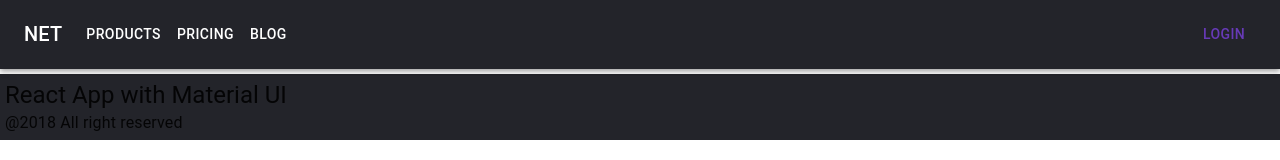
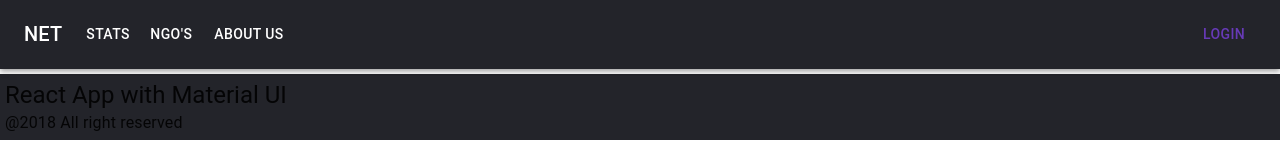
Before and after one commit to Hassan-Zbib/expense-tracker, a React (Create React App) app in the folder frontend/: page / in a window 1280 px wide. Shown: the top 160 px of the page. Built offline with nearby package versions, Linux system fonts and the light colour scheme.

Commit message:
changed section names in navbar

```diff
--- a/frontend/src/components/Navbar.jsx
+++ b/frontend/src/components/Navbar.jsx
@@ -15,9 +15,9 @@ import MenuItem from "@mui/material/MenuItem"
 const Navbar = () => {
   const title = "NET"
   const sections = [
-    { name: "Products", id: "#p" },
-    { name: "Pricing", id: "#p2" },
-    { name: "Blog", id: "#b" },
+    { name: "Stats", id: "#stats" },
+    { name: "NGO's", id: "#ngo" },
+    { name: "About Us", id: "#aboutus" },
   ]
   const button = {
     text: "Login",
```
